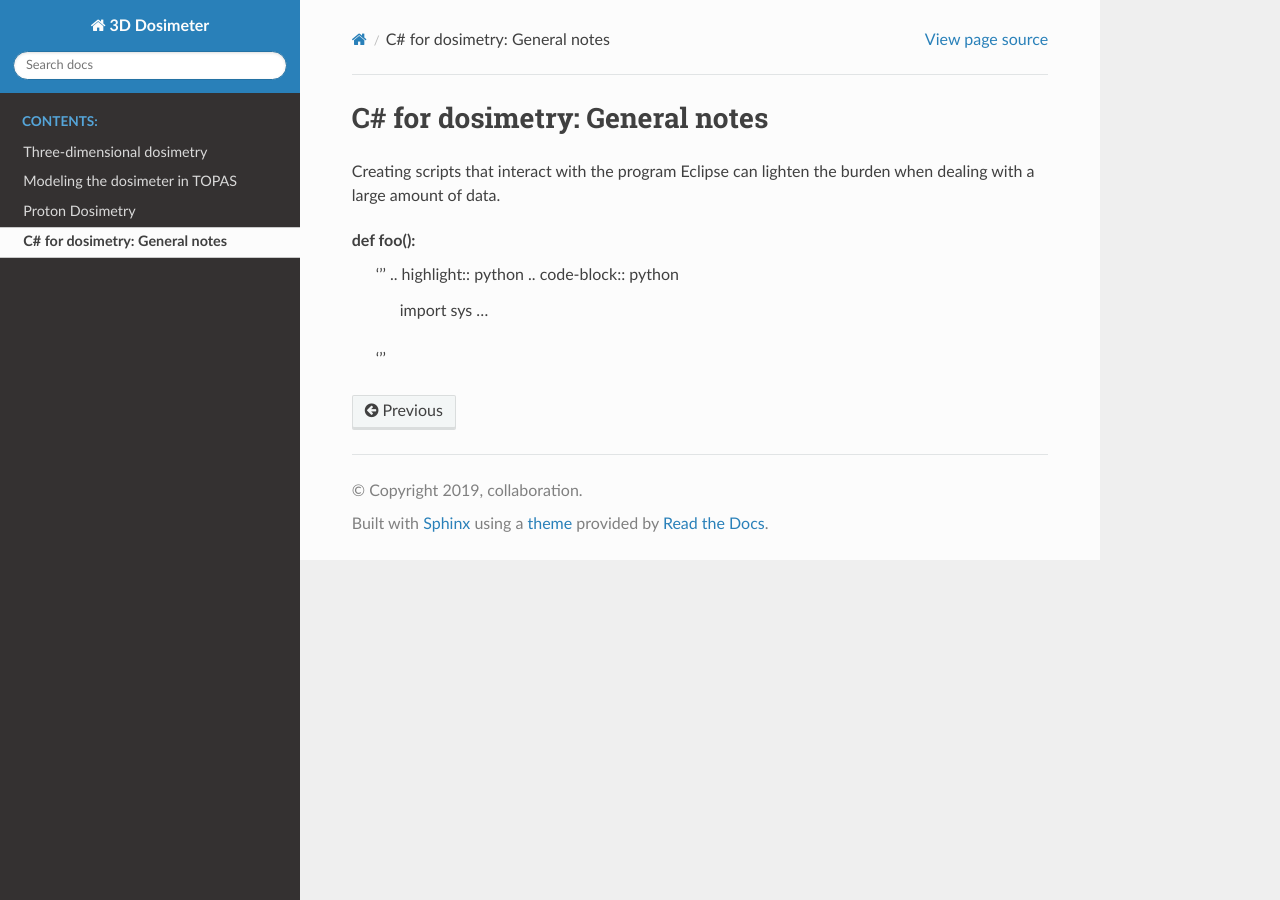
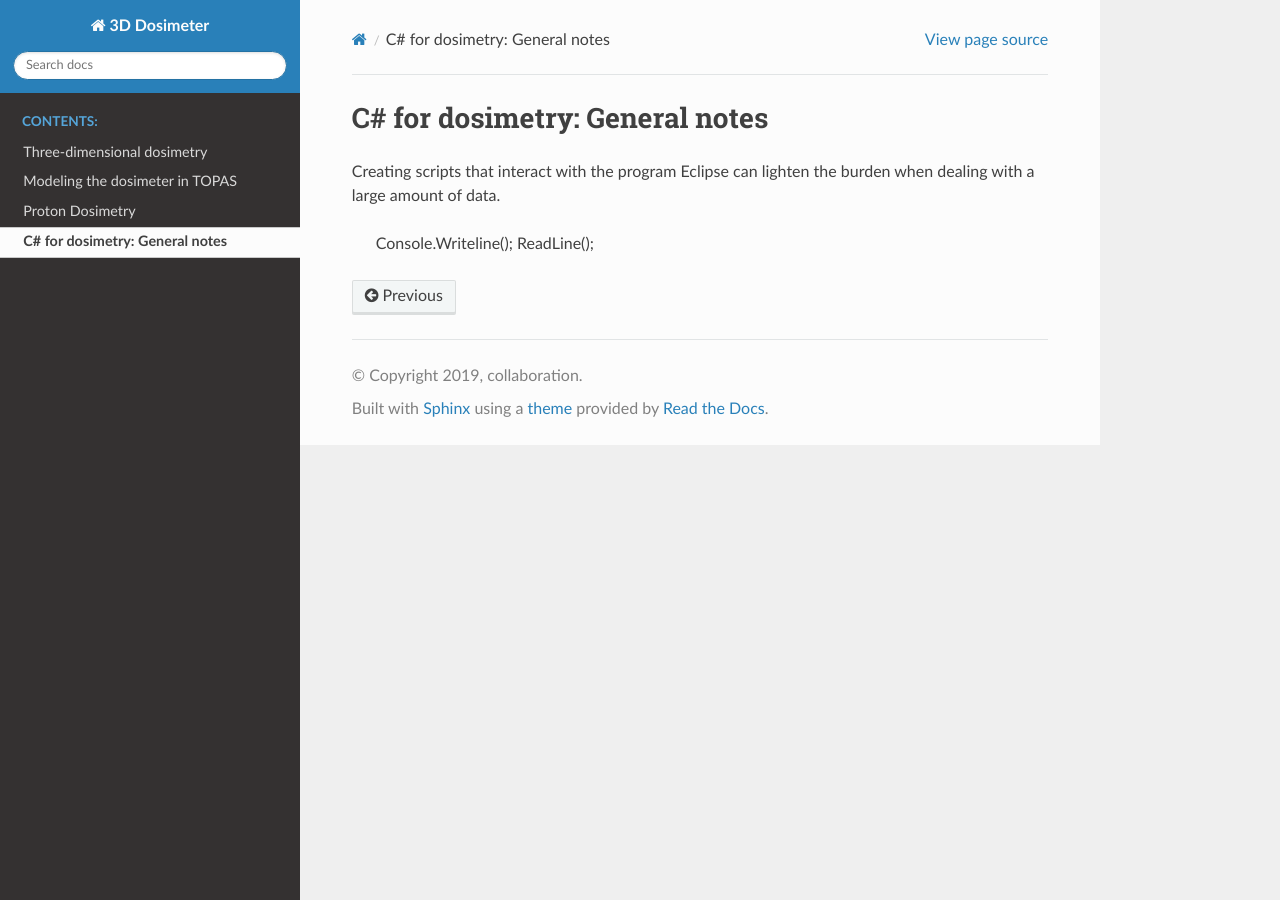
Before and after one commit to liavaldetaro/3d_dosimeter_DCPT, a Sphinx documentation site: the page built from docs/guide-csharp.rst, in a window 1280 px wide. Built offline with Sphinx 7.4.7 and the Read the Docs theme 2.0.0, drawn with Linux system fonts in a browser that asks for light colours; formulas are drawn with MathJax 3.

Commit message:
Update guide-csharp.rst

```diff
--- a/docs/guide-csharp.rst
+++ b/docs/guide-csharp.rst
@@ -4,12 +4,5 @@ C# for dosimetry: General notes
 
 Creating scripts that interact with the program Eclipse can lighten the burden when dealing with a large amount of data.
 
-
-def foo():
-    '''
-    .. highlight:: python
-    .. code-block:: python
-
-        import sys
-        ...
-    '''
+        Console.Writeline();
+        ReadLine();
```
